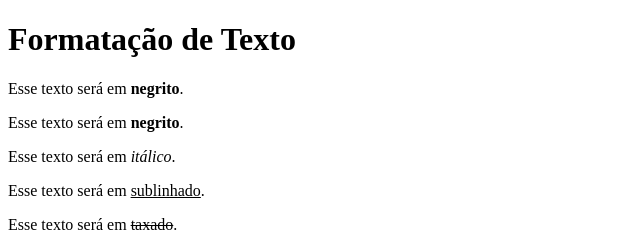
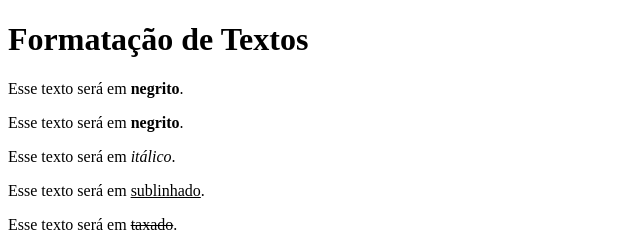
Before and after one commit to Eymirith/Aula-Formata-o-de-Texto, a plain HTML site: page index.html in a window 1280 px wide. Shown: the full height of the page, 0-640 px from the left. Drawn offline with Linux system fonts and the light colour scheme.

Commit message:
corrigido plural

```diff
--- a/index.html
+++ b/index.html
@@ -8,7 +8,7 @@
 </head>
 
 <body>
-    <h1>Formatação de Texto</h1>
+    <h1>Formatação de Textos</h1>
 
     <p>Esse texto será em <b>negrito</b>.</p>
 
```
